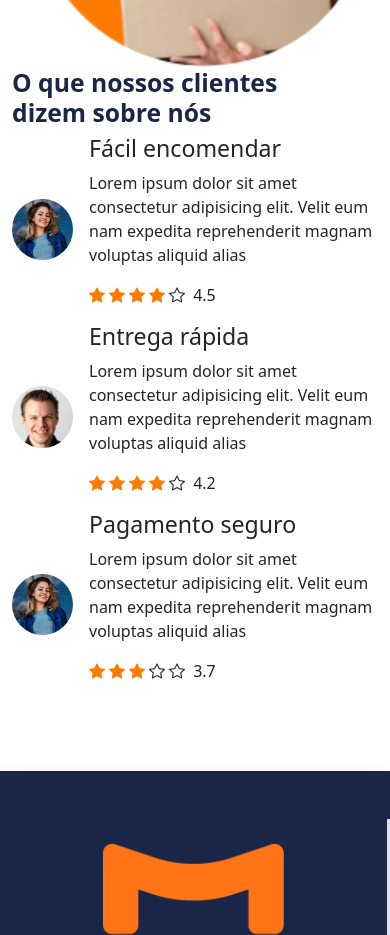
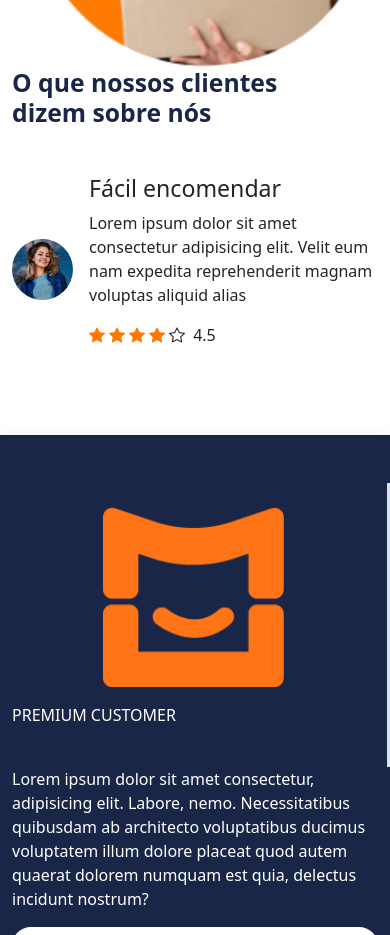
Before and after one commit to dorivaldovalentim/mamadu, a Vue app: page / in a window 390 px wide. Shown: the part 3600-4535 px from the top of the page. Built offline with nearby package versions, Linux system fonts and the light colour scheme.

Commit message:
Transformei a lista de testemunhos em um carousel

```diff
--- a/src/components/Home/Testimonials.vue
+++ b/src/components/Home/Testimonials.vue
@@ -1,5 +1,30 @@
-<script setup>
-const data = [
+<script>
+// Import Swiper Vue.js components
+import { Swiper, SwiperSlide } from "swiper/vue";
+
+// Import Swiper styles
+import "swiper/css";
+
+export default {
+  setup() {
+    const onSwiper = (swiper) => {
+      console.log(swiper);
+    };
+    const onSlideChange = () => {
+      console.log("slide change");
+    };
+    return {
+      onSwiper,
+      onSlideChange,
+    };
+  },
+  components: {
+    Swiper,
+    SwiperSlide,
+  },
+  data() {
+    return {
+      data: [
         {
           stars: 4.5,
           image: "./src/assets/images/testimonial/user.webp",
@@ -21,7 +46,10 @@ const data = [
           testimonial:
             "Lorem ipsum dolor sit amet consectetur adipisicing elit. Velit eum nam expedita reprehenderit magnam voluptas aliquid alias",
         },
-];
+      ],
+    };
+  },
+};
 </script>
 
 <template>
@@ -44,8 +72,13 @@ const data = [
             dizem sobre nós
           </h2>
 
-          <div>
-            <div
+          <swiper
+            class="slider col-12 col-md-10 col-lg-10 mt-5 mx-0"
+            :slides-per-view="1"
+            @swiper="onSwiper"
+            @slideChange="onSlideChange"
+          >
+            <swiper-slide
               v-for="(item, index) in data"
               :key="index"
               class="d-flex align-items-center"
@@ -73,8 +106,8 @@ const data = [
                   {{ item.stars }}
                 </p>
               </div>
-            </div>
-          </div>
+            </swiper-slide>
+          </swiper>
         </div>
       </div>
     </div>
```
Lines whose indentation alone changed are shown as unchanged.
